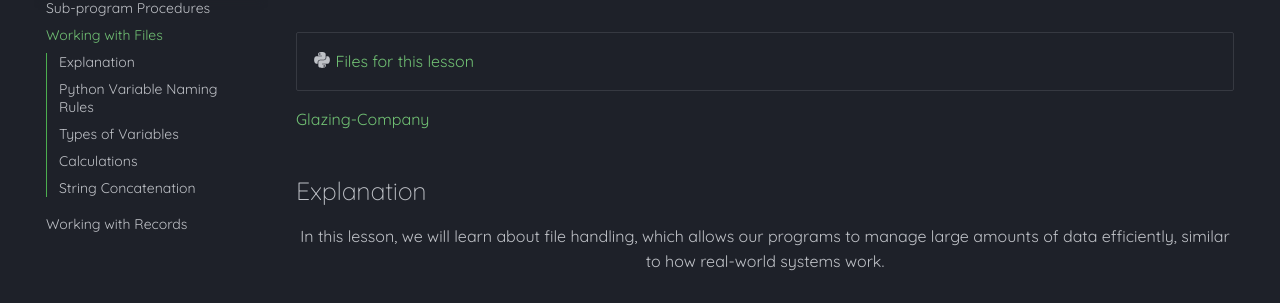
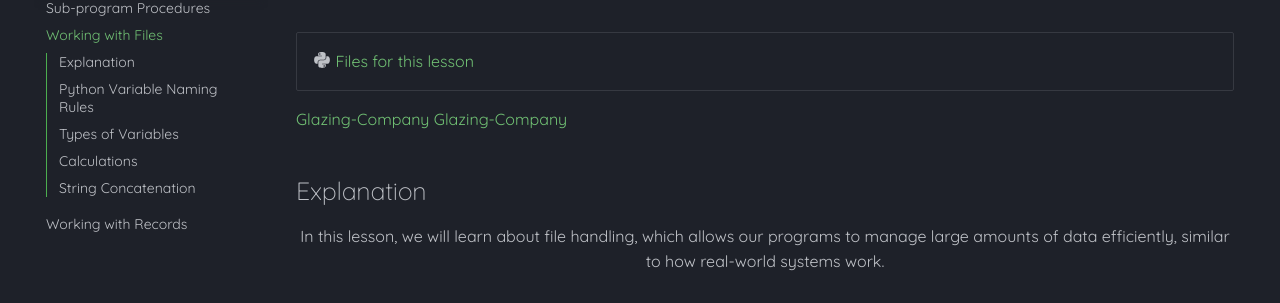
Before and after one commit to Mr-Wood-CS/Higher-Computing-Science-MD-Files, an MkDocs documentation site: the page built from docs/SI/02-Working-with-Files.md, in a window 1280 px wide and 900 px high. Shown: the part 196-499 px from the top of the window. Built offline with MkDocs 1.6.1 and Material for MkDocs 9.7.7, drawn with Linux system fonts in a browser that asks for light colours.

Commit message:
Update 02-Working-with-Files.md

```diff
--- a/docs/SI/02-Working-with-Files.md
+++ b/docs/SI/02-Working-with-Files.md
@@ -5,7 +5,7 @@
 </div>
 
 [Glazing-Company](./Static/5.2-Glazing-Company.py){:download = "Glazing-Company.py"}
-
+[Glazing-Company](./Static/5.2-Glazing-Company.py){:download="Glazing-Company.py"}
 ## Explanation
 
 <p style="text-align:center;"> In this lesson, we will learn about file handling, which allows our programs to manage large amounts of data efficiently, similar to how real-world systems work.
```
